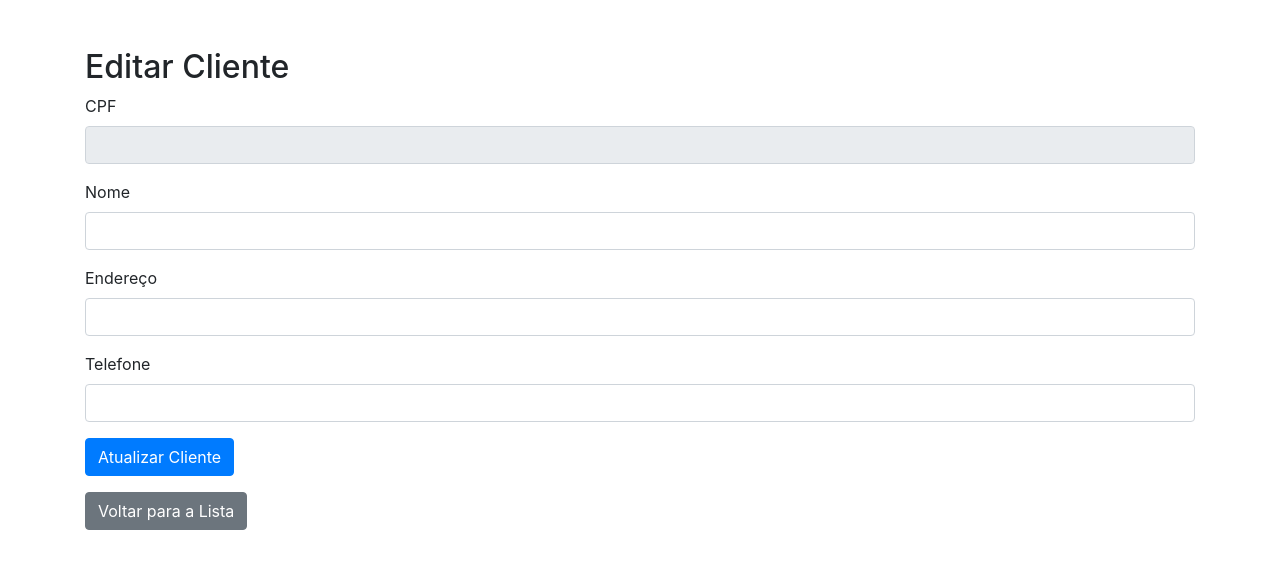
After one commit to TheWithOutForest/SiteOficial, a PHP site: page /update.php in a window 1280 px wide. The commit adds this page. Shown: the top 569 px of the page. Run offline with PHP 8.4, Linux system fonts and the light colour scheme; data that the repository does not hold is empty; some libraries are stand-ins or nearby versions.

Commit message:
Add files via upload

```diff
--- a/conexao.php
+++ b/conexao.php
@@ -7,6 +7,18 @@ $pass = '';
 // Conectar ao banco de dados
 $conn = new mysqli($host, $user, $pass, $dbname);
 
+try {
+    // Conexão PDO
+    $pdo = new PDO("mysql:host=$host;dbname=$dbname", $username, $password);
+    // Definindo o modo de erro do PDO para exceções
+    $pdo->setAttribute(PDO::ATTR_ERRMODE, PDO::ERRMODE_EXCEPTION);
+} catch (PDOException $e) {
+    // Caso a conexão falhe, exibe um erro
+    echo 'Erro ao conectar com o banco de dados: ' . $e->getMessage();
+    exit;
+}
+
+
 // Verificar conexão
 if ($conn->connect_error) {
     die("Falha na conexão: " . $conn->connect_error);
--- a/index.php
+++ b/index.php
@@ -62,6 +62,7 @@ session_start();
         <?php else: ?>
             <a href="login.php" class="btn btn-primary mb-3">Login</a>
             <a href="cadastro_cliente.php" class="btn btn-success mb-3">Cadastrar Cliente</a>
+            <a href="listar.php" class="btn btn-primary mb-3">Listar Cliente</a>
         <?php endif; ?>
     </div>
 
--- /dev/null
+++ b/update.php
@@ -0,0 +1,79 @@
+<?php
+include 'conexao.php';
+
+if (isset($_GET['cpf'])) {
+    $cpf = $_GET['cpf'];
+
+    // Busca os dados do cliente pelo CPF
+    $sql = "SELECT * FROM cliente WHERE cpf = :cpf";
+    $stmt = $pdo->prepare($sql);
+    $stmt->bindParam(':cpf', $cpf);
+    $stmt->execute();
+    $cliente = $stmt->fetch(PDO::FETCH_ASSOC);
+
+    if (!$cliente) {
+        echo "Cliente não encontrado!";
+        exit();
+    }
+
+    // Verifica se o formulário foi enviado para atualizar os dados
+    if ($_SERVER['REQUEST_METHOD'] == 'POST') {
+        $nome = $_POST['nome'];
+        $endereco_cliente = $_POST['endereco_cliente'];
+        $telefone = $_POST['telefone'];
+
+        // Atualiza os dados no banco
+        $sql = "UPDATE cliente SET nome = :nome, endereco_cliente = :endereco_cliente, telefone = :telefone WHERE cpf = :cpf";
+        $stmt = $pdo->prepare($sql);
+        $stmt->bindParam(':cpf', $cpf);
+        $stmt->bindParam(':nome', $nome);
+        $stmt->bindParam(':endereco_cliente', $endereco_cliente);
+        $stmt->bindParam(':telefone', $telefone);
+        $stmt->execute();
+
+        echo "Dados atualizados com sucesso!";
+        header("Location: listar.php"); // Redireciona para a página de listagem
+        exit();
+    }
+}
+?>
+
+<!DOCTYPE html>
+<html lang="pt-br">
+<head>
+    <meta charset="UTF-8">
+    <meta name="viewport" content="width=device-width, initial-scale=1.0">
+    <title>Editar Cliente</title>
+    <link rel="stylesheet" href="https://cdnjs.cloudflare.com/ajax/libs/bootstrap/4.5.2/css/bootstrap.min.css">
+</head>
+<body>
+    <div class="container mt-5">
+        <h2>Editar Cliente</h2>
+        <form method="POST">
+            <div class="form-group">
+                <label for="cpf">CPF</label>
+                <input type="text" class="form-control" id="cpf" name="cpf" value="<?php echo $cliente['cpf']; ?>" readonly>
+            </div>
+            <div class="form-group">
+                <label for="nome">Nome</label>
+                <input type="text" class="form-control" id="nome" name="nome" value="<?php echo $cliente['nome']; ?>" required>
+            </div>
+            <div class="form-group">
+                <label for="endereco_cliente">Endereço</label>
+                <input type="text" class="form-control" id="endereco_cliente" name="endereco_cliente" value="<?php echo $cliente['endereco_cliente']; ?>" required>
+            </div>
+            <div class="form-group">
+                <label for="telefone">Telefone</label>
+                <input type="text" class="form-control" id="telefone" name="telefone" value="<?php echo $cliente['telefone']; ?>" required>
+            </div>
+            <button type="submit" class="btn btn-primary">Atualizar Cliente</button>
+        </form>
+        <a href="listar.php" class="btn btn-secondary mt-3">Voltar para a Lista</a>
+    </div>
+
+    <!-- Inclusão do Bootstrap JS -->
+    <script src="https://code.jquery.com/jquery-3.5.1.slim.min.js"></script>
+    <script src="https://cdn.jsdelivr.net/npm/@popperjs/core@2.5.4/dist/umd/popper.min.js"></script>
+    <script src="https://stackpath.bootstrapcdn.com/bootstrap/4.5.2/js/bootstrap.min.js"></script>
+</body>
+</html>
```
Also changed, not shown: create.php (added, +66 -0 lines), delete.php (added, +22 -0 lines), listar.php (added, +75 -0 lines).
